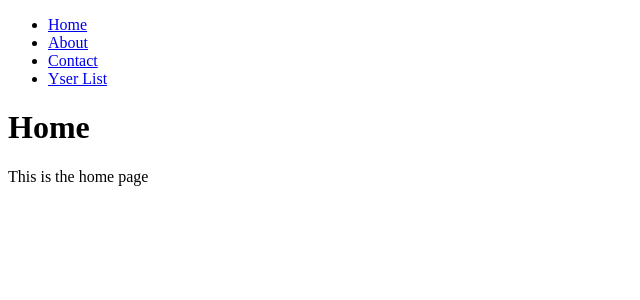
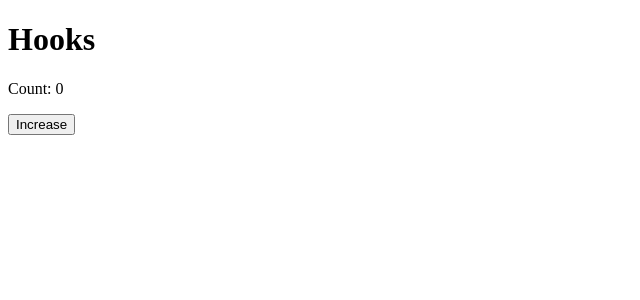
Before and after one commit to reymondyncierto/frontend-routing, a React (Create React App) app in the folder client/: page / in a window 1280 px wide. Shown: the top 300 px of the page, without its empty margins (0-640 px from the left). Built offline with nearby package versions, Linux system fonts and the light colour scheme.

Commit message:
feat: added useState demo

```diff
--- /dev/null
+++ b/client/src/Hooks.js
@@ -0,0 +1,15 @@
+import { useState } from "react"
+
+export const Hooks = () => {
+  const [count, setCount] = useState(0) // useState is a hook, when data changes, the component re-renders
+    // count is the state
+    // setCount is a function that changes the state
+
+  return (
+    <>
+      <h1>Hooks</h1>
+      <p>Count: {count}</p>
+      <button onClick={() => setCount(count + 1)}>Increase</button>
+    </>
+  )
+}
--- a/client/src/index.js
+++ b/client/src/index.js
@@ -3,13 +3,15 @@ import ReactDOM from 'react-dom/client';
 import { ReactRouter } from './reactRouter';
 import { BrowserRouter } from 'react-router-dom';
 import { UseRoutes } from './useRoutes';
+import { Hooks } from './Hooks';
 
 const root = ReactDOM.createRoot(document.getElementById('root'));
 root.render(
   <React.StrictMode>
     <BrowserRouter>
       {/* <ReactRouter /> */}
-      <UseRoutes />
+      {/* <UseRoutes /> */}
+      <Hooks />
     </BrowserRouter>
   </React.StrictMode>
 );
```
